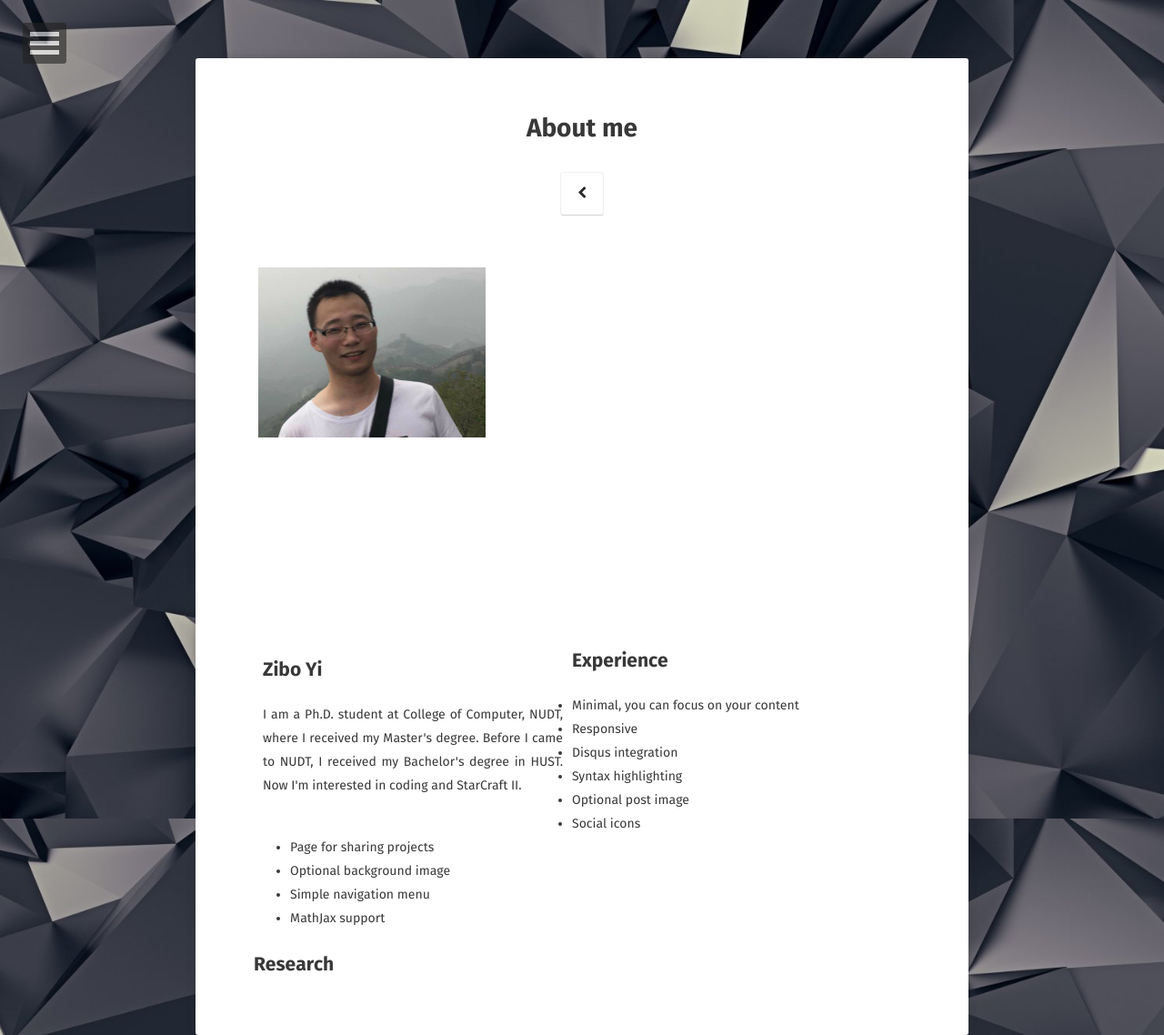
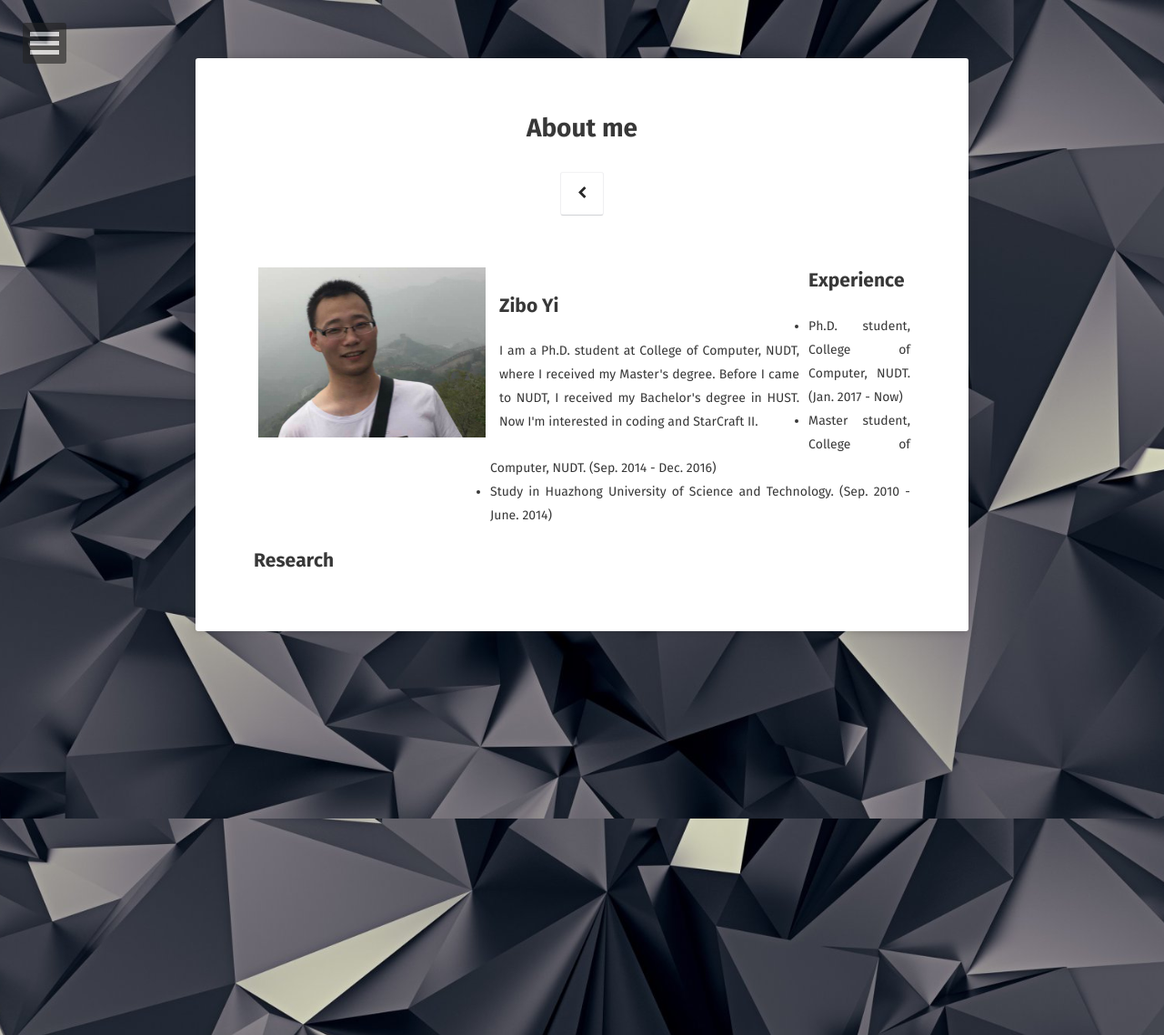
Before and after one commit to ziboyi/ziboyi.github.io, a Jekyll site: the page built from about/index.md, in a window 1280 px wide. Shown: the whole page at 91% size. Built offline with Jekyll 4.4.1, drawn with Linux system fonts in a browser that asks for light colours; some web fonts are replaced.

Commit message:
Customized

```diff
--- a/about/index.md
+++ b/about/index.md
@@ -10,18 +10,30 @@ comments: false
 
 <head>
 <style>
+#header {
+    background-color:black;
+    color:white;
+    text-align:center;
+    padding:5px;
+}
 #nav {
     line-height:30px;
-    /*background-color:#eeeeee;*/
-    height:400px;
+    height:300px;
     width:260px;
-    float:center;
+    float:left;
     padding:5px;
 }
 #section {
     width:350px;
     float:left;
     padding:10px;
+}
+#footer {
+    background-color:black;
+    color:white;
+    clear:both;
+    text-align:center;
+   padding:5px;
 }
 </style>
 </head>
@@ -44,15 +56,8 @@ I am a Ph.D. student at College of Computer, NUDT, where I received my Master's
 </html>
 
 ## Experience
-* Minimal, you can focus on your content
-* Responsive
-* Disqus integration
-* Syntax highlighting
-* Optional post image
-* Social icons
-* Page for sharing projects
-* Optional background image
-* Simple navigation menu
-* MathJax support
+* Ph.D. student, College of Computer, NUDT. (Jan. 2017 - Now)
+* Master student, College of Computer, NUDT. (Sep. 2014 - Dec. 2016)
+* Study in Huazhong University of Science and Technology. (Sep. 2010 - June. 2014)
 
 ## Research
```
Also changed, not shown: 1 other file.
